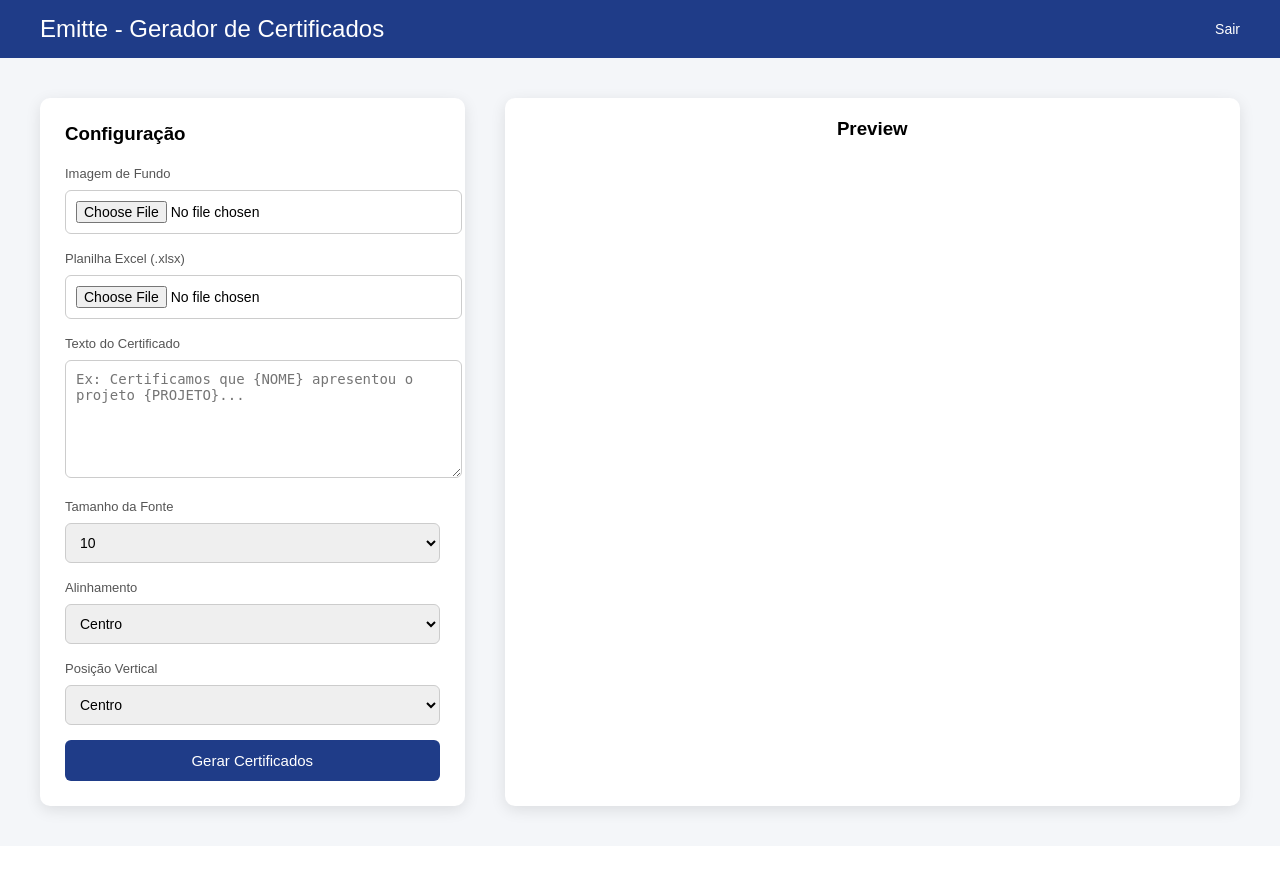
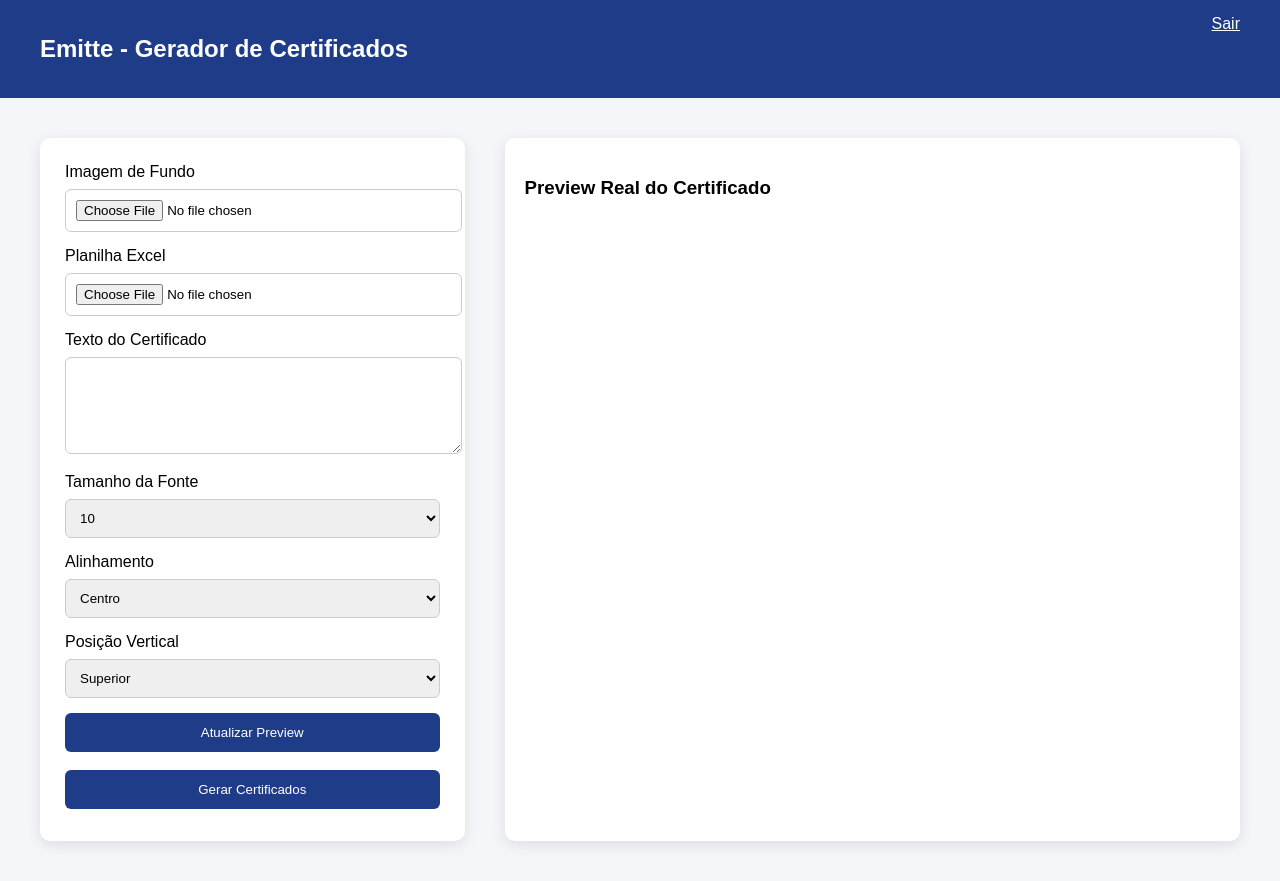
Before and after one commit to sildemberny-bit/certificados-app, a Flask app: page /certificados in a window 1280 px wide. Before the commit the page ends 821 px from the top, so only its background shows below. Run offline with Flask 3, Linux system fonts and the light colour scheme; the visitor is signed in with stand-in values (Sample User, id 1).

Commit message:
Update certificados.html

```diff
--- a/templates/certificados.html
+++ b/templates/certificados.html
@@ -1,6 +1,7 @@
 <!DOCTYPE html>
 <html>
 <head>
+
 <title>Emitte - Gerador</title>
 
 <style>
@@ -8,7 +9,7 @@
 body{
 margin:0;
 font-family:Arial;
-background-color:#f4f6f9;
+background:#f4f6f9;
 }
 
 header{
@@ -17,18 +18,6 @@ color:white;
 padding:15px 40px;
 display:flex;
 justify-content:space-between;
-align-items:center;
-}
-
-header h2{
-margin:0;
-font-weight:normal;
-}
-
-header a{
-color:white;
-text-decoration:none;
-font-size:14px;
 }
 
 .container{
@@ -51,139 +40,90 @@ background:white;
 padding:20px;
 border-radius:10px;
 box-shadow:0px 4px 15px rgba(0,0,0,0.1);
-position:relative;
-text-align:center;
 }
 
-.preview-wrapper{
-position:relative;
+iframe{
 width:100%;
+height:600px;
+border:none;
 }
 
-#preview-img{
-width:100%;
-display:none;
-}
-
-#preview-text{
-
-position:absolute;
-
-width:98%;
-left:1%;
-
-top:50%;
-transform:translateY(-50%);
-
-font-size:16px;
-
-white-space:normal;
-word-break:normal;
-overflow-wrap:normal;
-
-line-height:1.3;
-
-padding:0 5px;
-
-text-align:center;
-
-}
-
-input, select, textarea{
+input,select,textarea{
 width:100%;
 padding:10px;
 margin:8px 0 15px 0;
 border-radius:6px;
 border:1px solid #ccc;
-font-size:14px;
-}
-
-label{
-font-size:13px;
-color:#555;
 }
 
 button{
 width:100%;
 padding:12px;
-background-color:#1f3c88;
+background:#1f3c88;
 color:white;
 border:none;
 border-radius:6px;
-font-size:15px;
 cursor:pointer;
 }
 
-button:hover{
-background-color:#162d66;
-}
+</style>
 
-h3{
-margin-top:0;
-}
-
-</style>
 </head>
 
 <body>
 
 <header>
+
 <h2>Emitte - Gerador de Certificados</h2>
-<a href="/logout">Sair</a>
+
+<a href="/logout" style="color:white;">Sair</a>
+
 </header>
 
 <div class="container">
 
 <div class="form-box">
 
-<h3>Configuração</h3>
-
-<form method="POST" enctype="multipart/form-data">
+<form id="form-certificado" method="POST" enctype="multipart/form-data">
 
 <label>Imagem de Fundo</label>
-<input type="file" name="fundo" id="fundo" accept="image/*" required>
+<input type="file" name="fundo" id="fundo" required>
 
-<label>Planilha Excel (.xlsx)</label>
-<input type="file" name="planilha" accept=".xlsx" required>
+<label>Planilha Excel</label>
+<input type="file" name="planilha" required>
 
 <label>Texto do Certificado</label>
-
-<textarea
-name="texto"
-id="texto"
-rows="6"
-placeholder="Ex: Certificamos que {NOME} apresentou o projeto {PROJETO}..."
-required></textarea>
+<textarea name="texto" id="texto" rows="5" required></textarea>
 
 <label>Tamanho da Fonte</label>
-
 <select name="fonte" id="fonte">
-
-{% for i in range(10,21) %}
-<option value="{{i}}">{{i}}</option>
-{% endfor %}
-
+<option value="10">10</option>
+<option value="12">12</option>
+<option value="14">14</option>
+<option value="16">16</option>
+<option value="18">18</option>
+<option value="20">20</option>
 </select>
 
 <label>Alinhamento</label>
-
 <select name="alinhamento" id="alinhamento">
-
 <option value="centro">Centro</option>
 <option value="esquerda">Esquerda</option>
 <option value="direita">Direita</option>
-
 </select>
 
 <label>Posição Vertical</label>
+<select name="posicao_vertical" id="posicao_vertical">
+<option value="superior">Superior</option>
+<option value="centro">Centro</option>
+<option value="inferior">Inferior</option>
+</select>
 
-<select name="posicao_vertical" id="posicao">
+<button type="button" onclick="gerarPreview()">
+Atualizar Preview
+</button>
 
-<option value="superior">Superior</option>
-<option value="centro" selected>Centro</option>
-<option value="inferior">Inferior</option>
-
-</select>
+<br><br>
 
 <button type="submit">
 Gerar Certificados
@@ -193,17 +133,12 @@ Gerar Certificados
 
 </div>
 
+
 <div class="preview-box">
 
-<h3>Preview</h3>
+<h3>Preview Real do Certificado</h3>
 
-<div class="preview-wrapper">
-
-<img id="preview-img">
-
-<div id="preview-text"></div>
-
-</div>
+<iframe id="preview-frame"></iframe>
 
 </div>
 
@@ -211,83 +146,30 @@ Gerar Certificados
 
 <script>
 
-const fundoInput = document.getElementById("fundo");
-const previewImg = document.getElementById("preview-img");
+function gerarPreview(){
 
-const textoInput = document.getElementById("texto");
-const previewText = document.getElementById("preview-text");
+let form = document.getElementById("form-certificado")
 
-const fonteInput = document.getElementById("fonte");
-const alinhamentoInput = document.getElementById("alinhamento");
-const posicaoInput = document.getElementById("posicao");
+let data = new FormData()
 
+data.append("fundo",document.getElementById("fundo").files[0])
+data.append("texto",document.getElementById("texto").value)
+data.append("fonte",document.getElementById("fonte").value)
+data.append("alinhamento",document.getElementById("alinhamento").value)
+data.append("posicao_vertical",document.getElementById("posicao_vertical").value)
 
-fundoInput.addEventListener("change", function(event){
+fetch("/preview",{
+method:"POST",
+body:data
+})
+.then(res => res.blob())
+.then(blob => {
 
-const file = event.target.files[0];
+let url = URL.createObjectURL(blob)
 
-if(file){
+document.getElementById("preview-frame").src = url
 
-previewImg.src = URL.createObjectURL(file);
-previewImg.style.display = "block";
-
-atualizarPreview();
-
-}
-
-});
-
-
-textoInput.addEventListener("input", atualizarPreview);
-fonteInput.addEventListener("change", atualizarPreview);
-alinhamentoInput.addEventListener("change", atualizarPreview);
-posicaoInput.addEventListener("change", atualizarPreview);
-
-
-function aplicarNegritoCampos(texto){
-
-return texto.replace(/\{(.*?)\}/g,"<b>$1</b>");
-
-}
-
-
-function atualizarPreview(){
-
-let texto = textoInput.value;
-
-texto = texto.replace(/\n/g,"<br><br>");
-
-texto = aplicarNegritoCampos(texto);
-
-previewText.innerHTML = texto;
-
-previewText.style.fontSize = fonteInput.value + "px";
-
-previewText.style.lineHeight = "1.3";
-
-if(alinhamentoInput.value === "centro"){
-previewText.style.textAlign="center";
-}
-
-if(alinhamentoInput.value === "esquerda"){
-previewText.style.textAlign="left";
-}
-
-if(alinhamentoInput.value === "direita"){
-previewText.style.textAlign="right";
-}
-
-if(posicaoInput.value === "superior"){
-previewText.style.top="30%";
-}
-
-if(posicaoInput.value === "centro"){
-previewText.style.top="50%";
-}
-
-if(posicaoInput.value === "inferior"){
-previewText.style.top="70%";
-}
+})
 
 }
 
```
